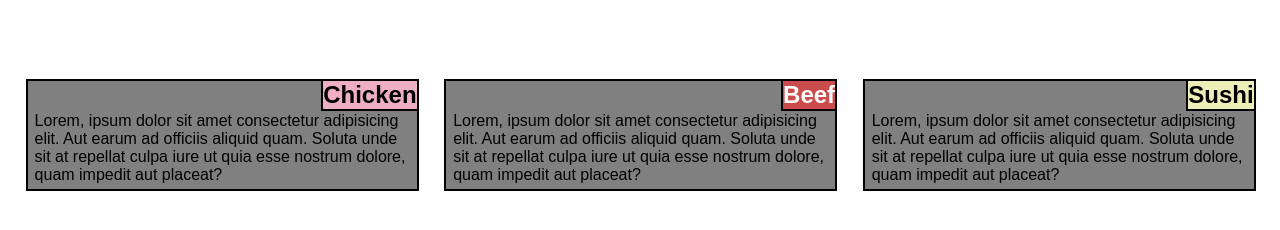
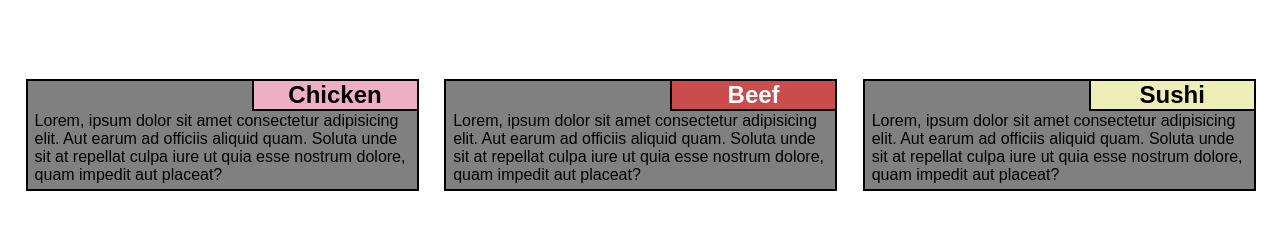
Before and after one commit to laibasattar/coursera_test, a plain HTML site: page mod2_solution/index.html in a window 1280 px wide. Shown: the part 86-316 px from the top of the page. Drawn offline with Linux system fonts and the light colour scheme.

Commit message:
Update style.css

```diff
--- a/mod2_solution/css/style.css
+++ b/mod2_solution/css/style.css
@@ -16,6 +16,7 @@ h2 {
   font-weight: bold;
   border-left: 0.1em solid black;
   border-bottom: 0.1em solid black;
+  width: 165px;
 }
 #chicken {
   background-color: rgb(238, 174, 196);
```
